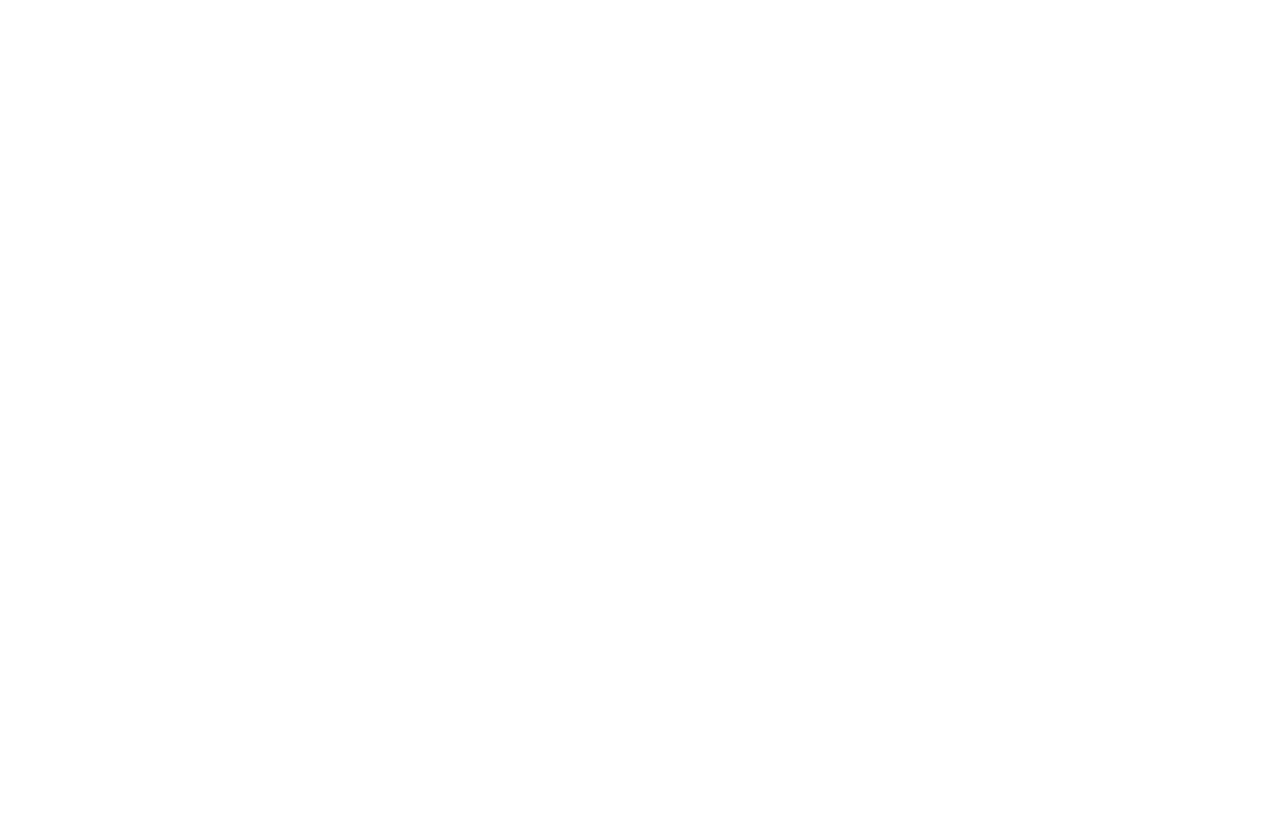
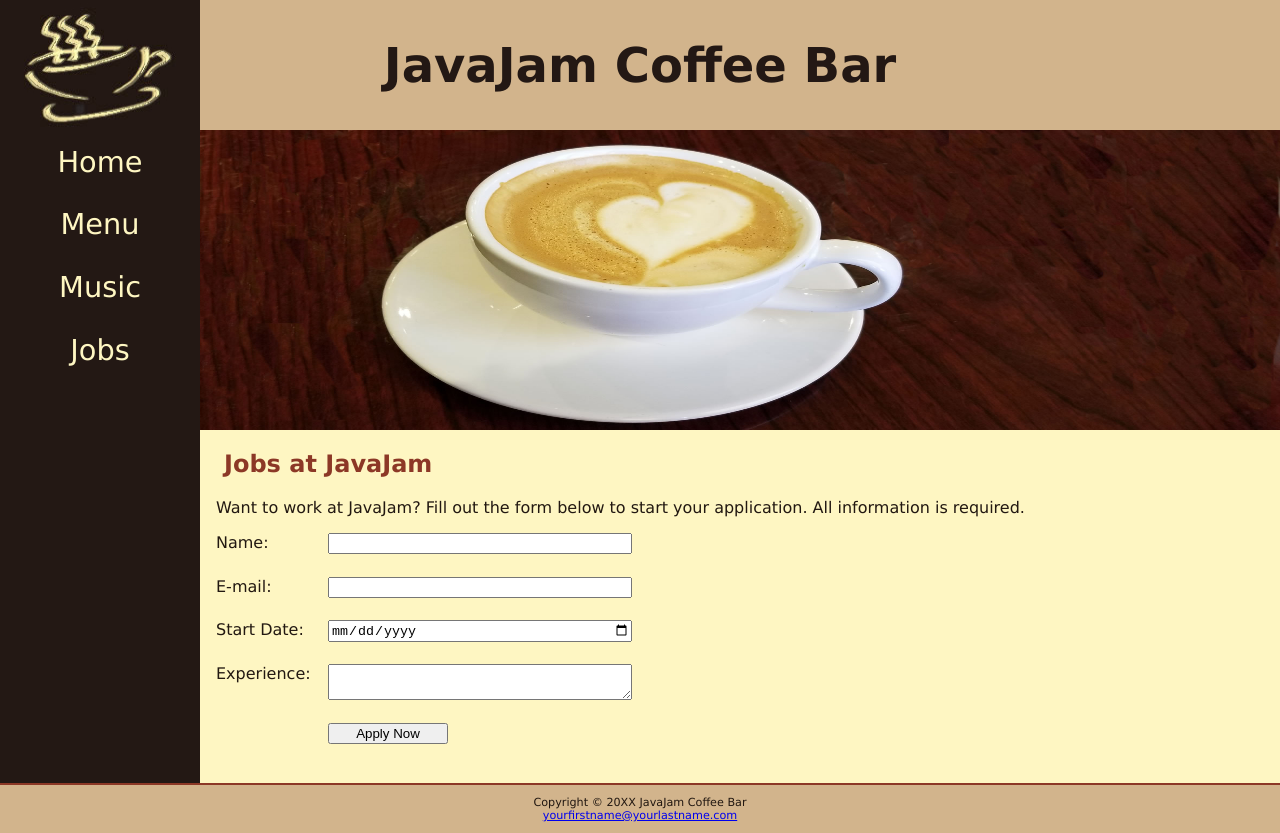
Before and after one commit to SariahLehnig/SariahLehnig.github.io, a plain HTML site: page javajam/jobs.html in a window 1280 px wide. Before the commit the page ends 800 px from the top, so only its background shows below. Drawn offline with Linux system fonts and the light colour scheme; a web font is replaced by a local one.

Commit message:
Assignment 9
Added Forms and Tables

```diff
--- a/javajam/jobs.html
+++ b/javajam/jobs.html
@@ -0,0 +1,59 @@
+<!DOCTYPE html>
+<html lang="en">
+
+<head>
+  <meta charset="UTF-8">
+  <meta http-equiv="X-UA-Compatible" content="IE=edge">
+  <meta name="viewport" content="width=device-width, initial-scale=1.0">
+  <title>Your Name &mdash; JavaJam Coffee House</title>
+  <meta name="description" content="JavaJam Coffee Bar Case Study">
+  <meta name="author" content="Your Name">
+  <meta name="keywords" content="Homework, Data Analytics and Information Systems">
+
+  <link rel="stylesheet" href="styles/javajam.css">
+
+  <link rel="preconnect" href="https://fonts.googleapis.com">
+  <link rel="preconnect" href="https://fonts.gstatic.com" crossorigin>
+  <link href="https://fonts.googleapis.com/css2?family=Bayon&display=swap" rel="stylesheet">
+
+  <link rel="shortcut icon" href="favicon.ico">
+</head>
+
+    <body>
+        <div id="wrapper">
+            <header>
+                <h1><a href="index.html">JavaJam Coffee Bar</a></h1>
+            </header>
+            <nav>
+                <ul>
+                    <li><a href="index.html">Home</a></li>
+                    <li><a href="menu.html">Menu</a></li>
+                    <li><a href="music.html">Music</a></li>
+                    <li><a href="jobs.html">Jobs</a></li>
+                </ul>
+            </nav>
+            <main>
+                <div id="herojobs"></div>
+                <h2>Jobs at JavaJam</h2>
+                <p>Want to work at JavaJam? Fill out the form below to
+                    start your application. All information is required. </p>
+                    <form method="post" action="https://webdevbasics.net/scripts/javajam8.php">
+                        <label for="myName">Name: </label>
+                        <input type="text" id="myName" name="myName" required>
+                        <label for="myEmail">E-mail: </label>
+                        <input type="email" id="myEmail" name="myEmail" required>
+                        <label for="myStart">Start Date: </label>
+                        <input type="date" id="myStart" name="myStart" required>
+                        <label for="myExperience">Experience: </label>
+                        <textarea name="myExperience" id="myExperience" rows="2" cols="20" required></textarea>
+                        <input type="submit" value="Apply Now">
+                    </form>
+            </main>
+            <footer>
+            Copyright &copy; 20XX JavaJam Coffee Bar<br>
+            <a href="mailto:yourfirstname@yourlastname.com">yourfirstname@yourlastname.com</a>
+            </footer>
+        </div>
+    </body>
+
+</html>
--- a/javajam/styles/javajam.css
+++ b/javajam/styles/javajam.css
@@ -116,6 +116,13 @@ nav li{
     background-repeat: no-repeat;
 }
 
+#herojobs{
+    height: 300px;
+    background-image: url('../images/herojobs.jpg');
+    background-repeat: no-repeat;
+    background-size: 100% 100%;
+}
+
 #mobile {
 	display: inline;
 }
@@ -164,6 +171,25 @@ dt{
     color: #8C3826;
 }
 
+table {
+	margin: auto;
+	width: 90%;
+	border-spacing: 0;
+}
+
+th{
+    font-family: 'Josefin Sans', sans-serif;
+}
+
+th, td {
+	padding: 10px;
+}
+
+tr:nth-of-type(odd) {
+	background-color: #D2B48E;
+}
+
+
 footer{
     background-color: #D2B48c;
     font-size: .70em;
@@ -172,6 +198,16 @@ footer{
     border-top: #8C3826 solid 2px;
 }
 
+form {
+	display: flex;
+	flex-direction: column;
+	padding-left: 1em;
+	width: 80%;
+}
+
+input, textarea {
+	margin-bottom: .5em;
+}
 
 /* Med Layout */
 @media (min-width: 600px){
@@ -230,6 +266,23 @@ footer{
         margin-right: 10%;
         margin-left: 10%;
     }
+
+    form {
+		width: 40%;
+		display: grid;
+		grid-gap: 1em;
+		gap: 1em;
+		grid-template-columns: 6em 1fr;
+	}
+
+	input[type="submit"] {
+		grid-column: 2 / 3;
+		width: 9em;
+	}
+
+	#herojobs {
+		background-image: url(../images/herojobs.jpg)
+	}
 }
 
 /* Large Layout */
```
Also changed, not shown: javajam/menu.html (+17 -15 lines), project/commission.html (added, +40 -0 lines), project/gallery.html (added, +40 -0 lines), project/index.html (added, +40 -0 lines), project/styles/artsite.css (added, +9 -0 lines), javajam/images/coffeecup.jpg (added), javajam/images/herojobs.jpg (added).
